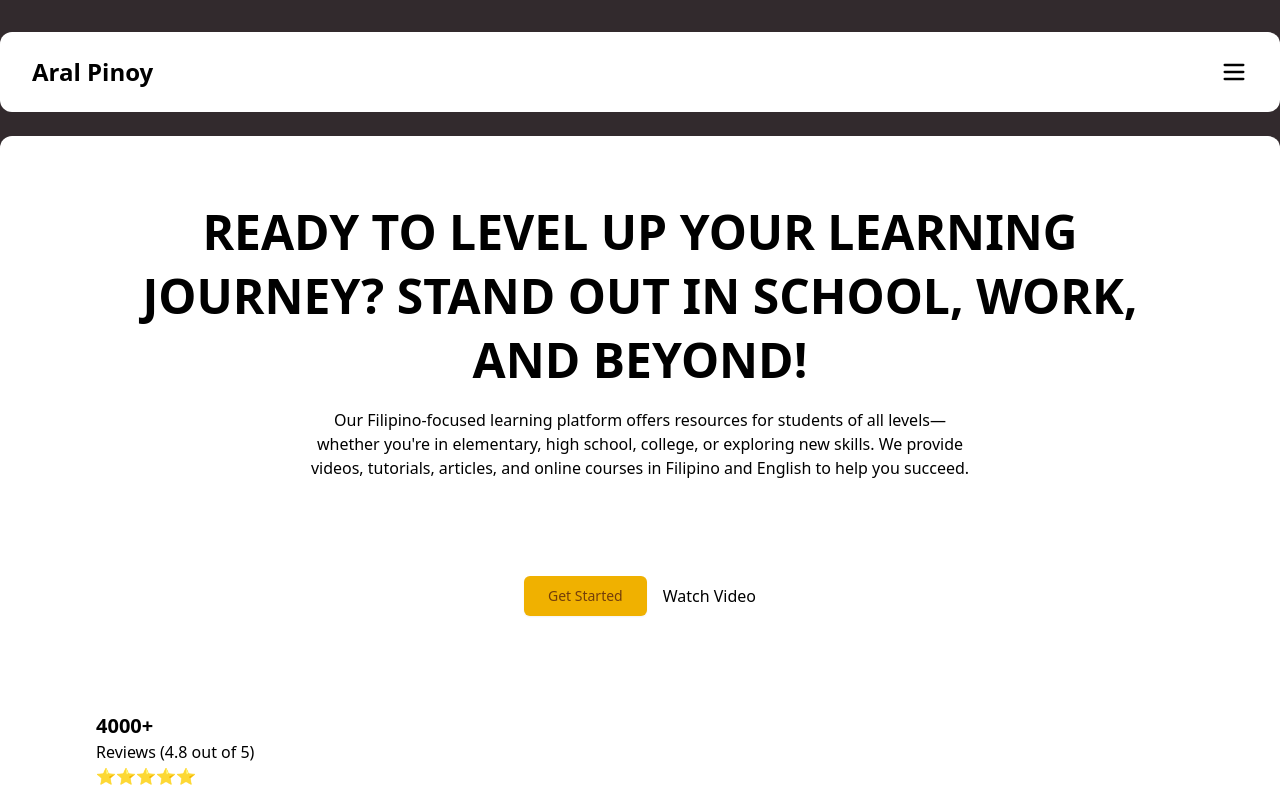
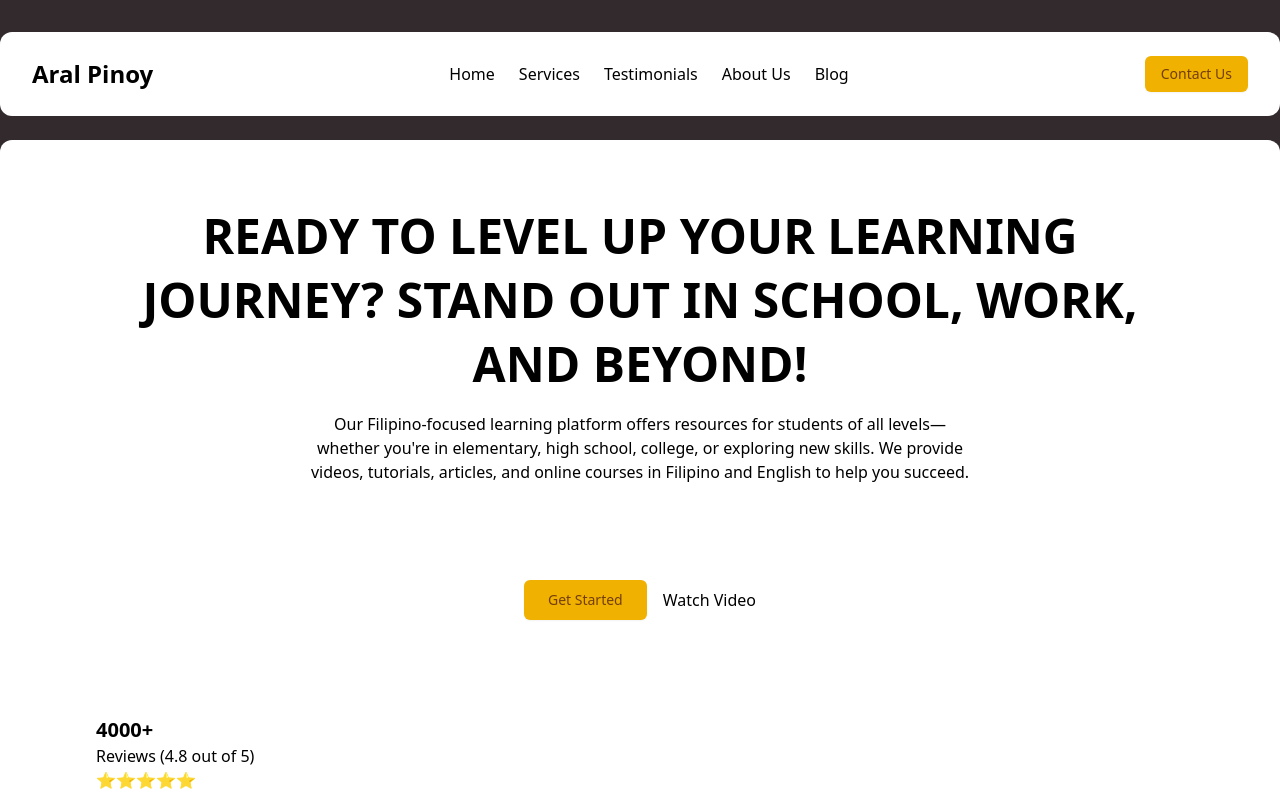
Before and after one commit to kharljhon14/aral-pinoy, a React (Vite) app: page / in a window 1280 px wide. Shown: the top 800 px of the page. Built offline with nearby package versions, Linux system fonts and the light colour scheme.

Commit message:
[Style] Fix style on header

```diff
--- a/src/components/header.tsx
+++ b/src/components/header.tsx
@@ -16,14 +16,14 @@ export default function Header() {
           >
             Aral Pinoy
           </Link>
-          <nav className="hidden flex-row gap-x-6">
+          <nav className="hidden lg:flex flex-row gap-x-6">
             <Link to="/">Home</Link>
             <Link to="/">Services</Link>
             <Link to="/">Testimonials</Link>
             <Link to="/">About Us</Link>
             <Link to="/">Blog</Link>
           </nav>
-          <div className="hidden">
+          <div className="hidden lg:flex">
             <Link
               className={buttonVariants({ variant: 'default' })}
               to="/"
@@ -32,7 +32,7 @@ export default function Header() {
             </Link>
           </div>
 
-          <div className="lg-hidden flex items-center">
+          <div className="lg:hidden flex items-center">
             <button
               className="cursor-pointer"
               onClick={() => setShowMobileMenu(!showMobileMenu)}
@@ -45,7 +45,7 @@ export default function Header() {
         <div
           className={`${
             showMobileMenu ? 'py-6 h-80 border-t mt-8' : 'py-0 h-0'
-          }  overflow-hidden transition-all duration-300`}
+          }  overflow-hidden transition-all duration-300 lg:hidden`}
         >
           <nav className="flex flex-col text-lg items-center justify-center gap-y-4">
             <Link to="/">Home</Link>
```
